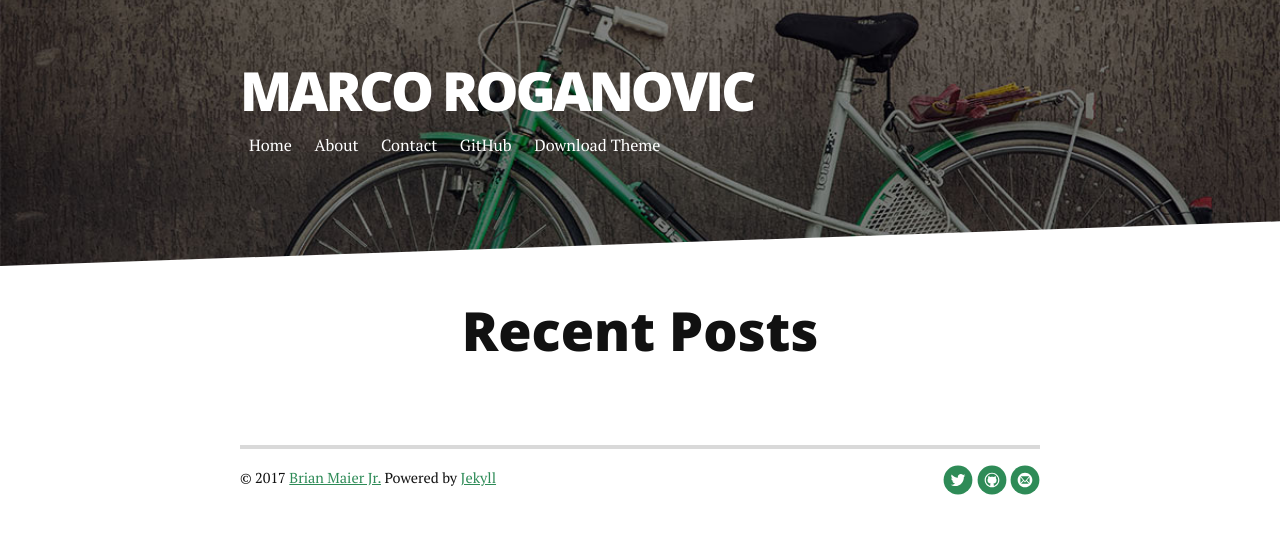
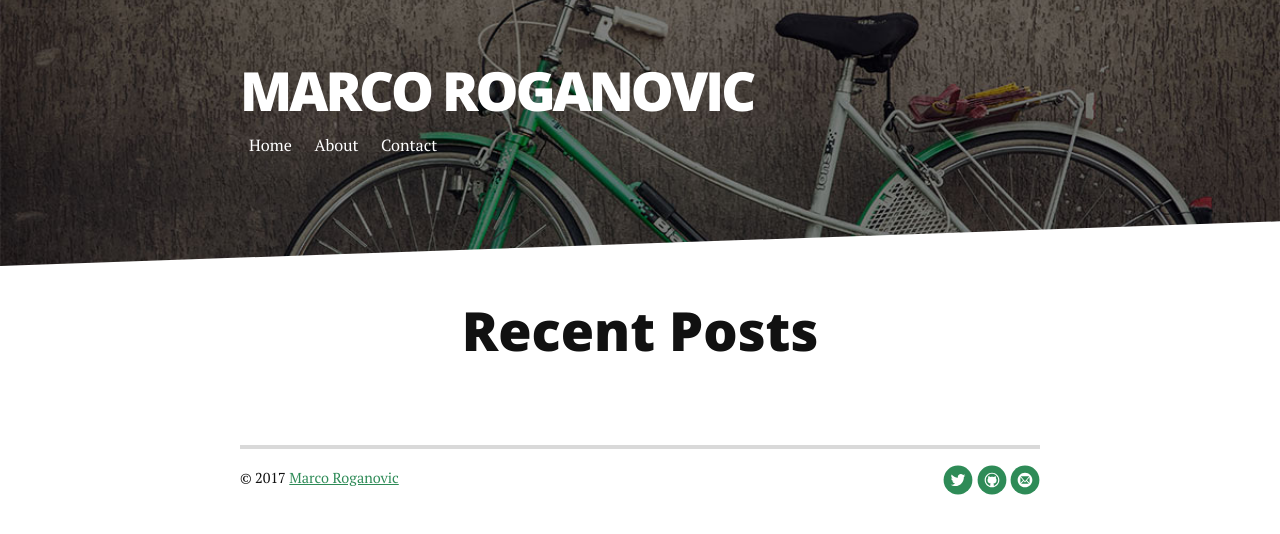
Before and after one commit to marcoroganovic/journal, a Jekyll site: the page built from index.html, in a window 1280 px wide. Shown: the top 534 px of the page. Built offline with Jekyll 4.4.1, drawn with Linux system fonts in a browser that asks for light colours; nearby versions of some CDN libraries; the list of posts is cut into pages by our own code.

Commit message:
change footer and _config.yml

```diff
--- a/_config.yml
+++ b/_config.yml
@@ -15,9 +15,9 @@ navigation:
  - title: Home
    url: /index.html
  - title: About
-   url: https://marcoroganovic.github.io/#about-me
+   url: http://marcoroganovic.github.io/#about-me
  - title: Contact
-   url: https://marcoroganovic.github.io/#contact
+   url: http://marcoroganovic.github.io/#contact
 
 social:
    github: marcoroganovic
--- a/_includes/footer.html
+++ b/_includes/footer.html
@@ -1,6 +1,7 @@
 <div class="footer">
    <div class="container">
-      <p class="copy">&copy; {{ site.time | date: '%Y' }} <a href="http://brianmaierjr.com">Brian Maier Jr.</a> Powered by <a href="http://jekyllrb.com">Jekyll</a></p>
+      <p class="copy">&copy; {{ site.time | date: '%Y' }} <a
+        href="https://marcoroganovic.github.io">Marco Roganovic</a></p>
 
       <div class="footer-links">
          <ul class="noList">
--- a/_includes/header.html
+++ b/_includes/header.html
@@ -8,8 +8,6 @@
                      <a href="{{ link.url | prepend: site.baseurl }}">{{ link.title }}</a>
                  </li>
                  {% endfor %}
-                 <li> <a href="https://github.com/brianmaierjr/long-haul" target="_blank">GitHub</a></li>
-                 <li><a href="https://github.com/brianmaierjr/long-haul/archive/master.zip">Download Theme</a></li>
              </ul>
          </nav>
      </div>
```
